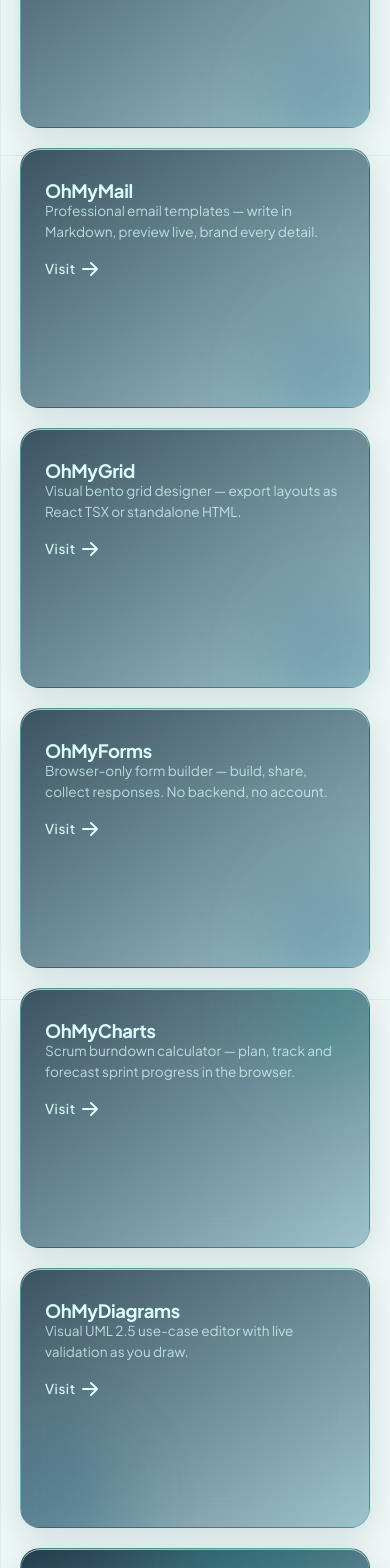
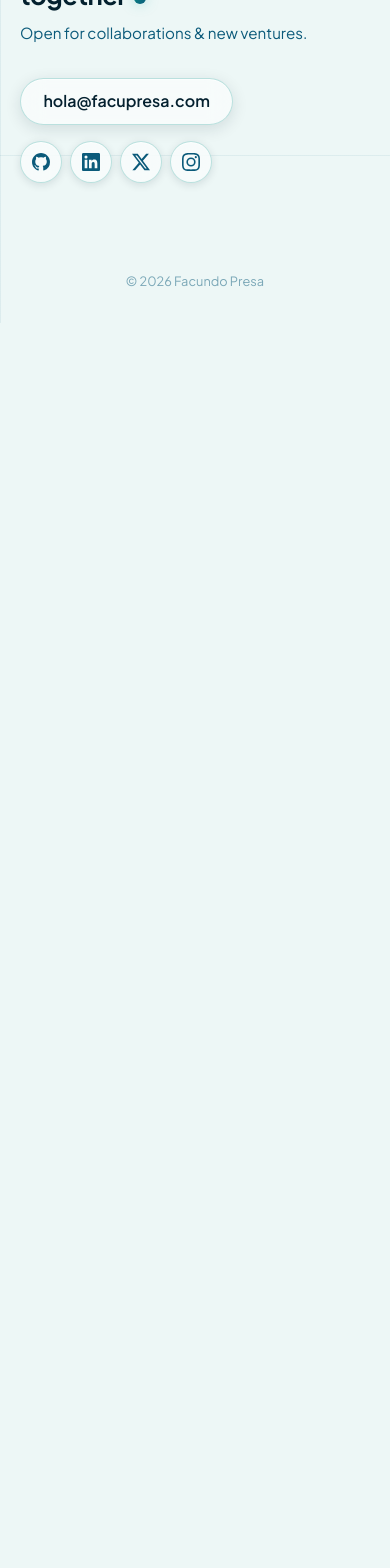
Before and after one commit to faku-org/personal-site, a React (Vite) app: page / in a window 390 px wide. Shown: the part 4065-5633 px from the top of the page. After the commit the page ends 4388 px from the top, so only its background shows below. Built offline with nearby package versions, Linux system fonts and the light colour scheme.

Commit message:
refactor: keep single OhMy portal card on the personal site
The individual OhMy tools live inside the ohmy.lat portal (added there separately); the personal page just links the suite.

Co-authored-by: Ether <ether@itica.lat>

```diff
--- a/src/App.css
+++ b/src/App.css
@@ -345,113 +345,6 @@
   left: -25px;
 }
 
-/* ─── Row 7 — OhMy tools (4 × 3 cols, compact) ─── */
-.project-card--ohmydocs,
-.project-card--ohmymail,
-.project-card--ohmygrid,
-.project-card--ohmyforms,
-.project-card--ohmycharts,
-.project-card--ohmydiagrams,
-.project-card--ohmygantt {
-  min-height: 230px;
-  padding: 1.75rem 1.5rem;
-  background: linear-gradient(145deg, rgba(0, 28, 48, 0.75), rgba(13, 96, 128, 0.35));
-  color: #DAFFFB;
-}
-
-.project-card--ohmydocs .project-card__title,
-.project-card--ohmymail .project-card__title,
-.project-card--ohmygrid .project-card__title,
-.project-card--ohmyforms .project-card__title,
-.project-card--ohmycharts .project-card__title,
-.project-card--ohmydiagrams .project-card__title,
-.project-card--ohmygantt .project-card__title {
-  font-size: clamp(1.15rem, 1.8vw, 1.5rem);
-}
-
-.project-card--ohmydocs .project-card__desc,
-.project-card--ohmymail .project-card__desc,
-.project-card--ohmygrid .project-card__desc,
-.project-card--ohmyforms .project-card__desc,
-.project-card--ohmycharts .project-card__desc,
-.project-card--ohmydiagrams .project-card__desc,
-.project-card--ohmygantt .project-card__desc {
-  font-size: 0.85rem;
-  max-width: none;
-}
-
-.project-card--ohmydocs {
-  grid-column: 1 / 4;
-  grid-row: 7;
-}
-
-.project-card--ohmymail {
-  grid-column: 4 / 7;
-  grid-row: 7;
-}
-
-.project-card--ohmygrid {
-  grid-column: 7 / 10;
-  grid-row: 7;
-}
-
-.project-card--ohmyforms {
-  grid-column: 10 / 13;
-  grid-row: 7;
-}
-
-/* Row 8 — remaining OhMy tools: Charts (3) + Diagrams (3) + Gantt (6) */
-.project-card--ohmycharts {
-  grid-column: 1 / 4;
-  grid-row: 8;
-}
-
-.project-card--ohmydiagrams {
-  grid-column: 4 / 7;
-  grid-row: 8;
-}
-
-.project-card--ohmygantt {
-  grid-column: 7 / 13;
-  grid-row: 8;
-  background: linear-gradient(145deg, rgba(0, 28, 48, 0.85), rgba(23, 107, 135, 0.45));
-}
-
-.project-card--ohmydocs::after,
-.project-card--ohmymail::after,
-.project-card--ohmygrid::after,
-.project-card--ohmyforms::after {
-  width: 130px;
-  height: 130px;
-  background: var(--primary);
-  bottom: -40px;
-  right: -30px;
-}
-
-.project-card--ohmycharts::after {
-  width: 130px;
-  height: 130px;
-  background: var(--accent);
-  top: -40px;
-  right: -30px;
-}
-
-.project-card--ohmydiagrams::after {
-  width: 130px;
-  height: 130px;
-  background: var(--primary);
-  bottom: -40px;
-  left: -30px;
-}
-
-.project-card--ohmygantt::after {
-  width: 190px;
-  height: 190px;
-  background: var(--accent);
-  top: -60px;
-  right: 6%;
-}
-
 .project-card__title {
   font-size: clamp(1.6rem, 3vw, 2.4rem);
   font-weight: 700;
@@ -681,14 +574,7 @@
   .project-card--searchit,
   .project-card--mindvault,
   .project-card--cipher,
-  .project-card--ohmy,
-  .project-card--ohmydocs,
-  .project-card--ohmymail,
-  .project-card--ohmygrid,
-  .project-card--ohmyforms,
-  .project-card--ohmycharts,
-  .project-card--ohmydiagrams,
-  .project-card--ohmygantt {
+  .project-card--ohmy {
     grid-column: 1 / -1;
     grid-row: auto;
   }
--- a/src/config.ts
+++ b/src/config.ts
@@ -114,53 +114,4 @@ export const projects = [
       'The OhMy suite — small, focused browser-only tools. Documents, mail, grids, forms, charts, diagrams and gantt.',
     modifier: 'ohmy',
   },
-  {
-    title: 'OhMyDocs',
-    url: 'https://docs.ohmy.lat',
-    description:
-      'Documents that look designed, not typed. Local-first block editor with branding.',
-    modifier: 'ohmydocs',
-  },
-  {
-    title: 'OhMyMail',
-    url: 'https://mail.ohmy.lat',
-    description:
-      'Professional email templates — write in Markdown, preview live, brand every detail.',
-    modifier: 'ohmymail',
-  },
-  {
-    title: 'OhMyGrid',
-    url: 'https://grid.ohmy.lat',
-    description:
-      'Visual bento grid designer — export layouts as React TSX or standalone HTML.',
-    modifier: 'ohmygrid',
-  },
-  {
-    title: 'OhMyForms',
-    url: 'https://forms.ohmy.lat',
-    description:
-      'Browser-only form builder — build, share, collect responses. No backend, no account.',
-    modifier: 'ohmyforms',
-  },
-  {
-    title: 'OhMyCharts',
-    url: 'https://charts.ohmy.lat',
-    description:
-      'Scrum burndown calculator — plan, track and forecast sprint progress in the browser.',
-    modifier: 'ohmycharts',
-  },
-  {
-    title: 'OhMyDiagrams',
-    url: 'https://diagrams.ohmy.lat',
-    description:
-      'Visual UML 2.5 use-case editor with live validation as you draw.',
-    modifier: 'ohmydiagrams',
-  },
-  {
-    title: 'OhMyGantt',
-    url: 'https://gantt.ohmy.lat',
-    description:
-      'Project planning on a Gantt chart — GitHub Projects, Trello or manual tasks.',
-    modifier: 'ohmygantt',
-  },
 ] as const
```
